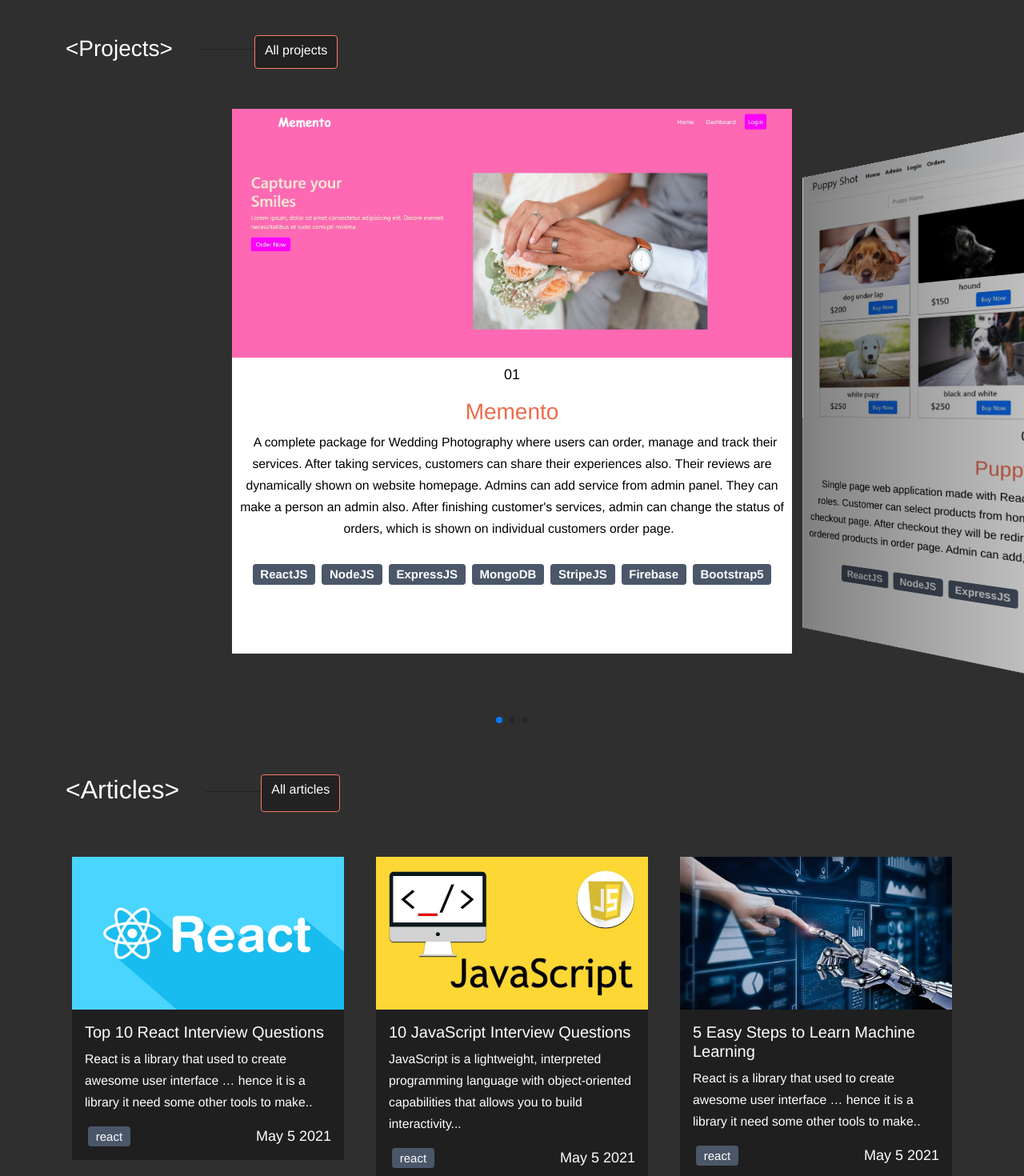
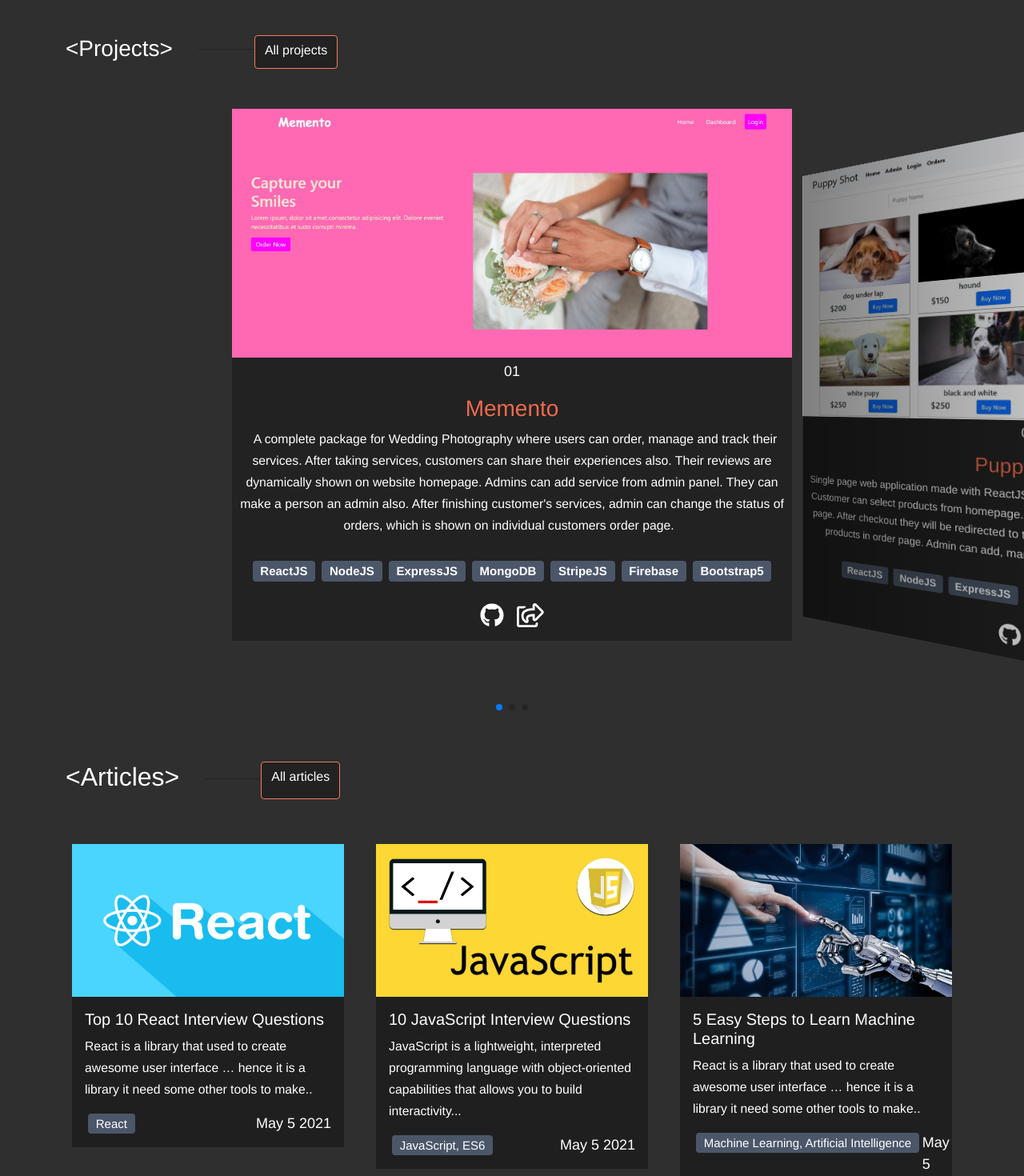
Before and after one commit to MarufHimalay/portfolio-website, a React (Create React App) app: page / in a window 1280 px wide. Shown: the part 600-2070 px from the top of the page at 80% size. Built offline with nearby package versions, Linux system fonts and the light colour scheme.

Commit message:
final submission

```diff
--- a/src/components/About/About.js
+++ b/src/components/About/About.js
@@ -3,10 +3,10 @@ import { Badge, Container } from 'react-bootstrap';
 import myPic from '../../images/my-pic.png'
 const About = () => {
     return (
-        <div style={{ backgroundColor: "#222222" }}>
-            <div className="container vh-100 pt-3">
+        <div style={{backgroundColor:"#222222"}}>
+            <div  className="container pt-3">
                 <h3 ><span style={{ color: "white" }}>{"<"}About{">"}</span></h3>
-                <div className="row container mt-5">
+                <div className="row mt-5">
                     <div className=" col-md-6">
                         <div className="">
                             <img style={{ width: "300px" }} src={myPic} alt="" srcset="" />
@@ -15,7 +15,7 @@ const About = () => {
                             <br />
                         </div>
                     </div>
-                    <div className="col-md-6 d-flex justify-content-center">
+                    <div  className="col-md-6 d-flex justify-content-center">
                         <div className="w-75">
                             <div className="mt-5 mb-5">
                                 <h3 className="text-white">My skills</h3>
@@ -46,12 +46,10 @@ const About = () => {
                         </div>
 
                     </div>
-
-
                 </div>
                 <h3 className="mb-0" ><span style={{ color: "white" }}>{"<"}About{"/>"}</span></h3>
             </div>
-        </div>
+            </div>
     );
 };
 
--- a/src/components/Blogs/Blogs.js
+++ b/src/components/Blogs/Blogs.js
@@ -11,7 +11,7 @@ const Blogs = () => {
             banner: react,
             title: "Top 10 React Interview Questions",
             description: "React is a library that used to create awesome user interface … hence it is a library it need some other tools to make..",
-            technology: ["react"],
+            technology: ["React"],
             date: "May 5 2021",
             link:"https://m-u-maruf1999.medium.com/top-10-react-interview-questions-fe530145359e"
 
@@ -20,7 +20,7 @@ const Blogs = () => {
             banner: javascript,
             title: "10 JavaScript Interview Questions",
             description: "JavaScript is a lightweight, interpreted programming language with object-oriented capabilities that allows you to build interactivity...",
-            technology: ["react"],
+            technology: ["JavaScript, ES6"],
             date: "May 5 2021",
             link:"https://m-u-maruf1999.medium.com/10-javascript-interview-questions-df810841ed23"
 
@@ -29,7 +29,7 @@ const Blogs = () => {
             banner: machineLearning,
             title: "5 Easy Steps to Learn Machine Learning",
             description: "React is a library that used to create awesome user interface … hence it is a library it need some other tools to make..",
-            technology: ["react"],
+            technology: ["Machine Learning, Artificial Intelligence"],
             date: "May 5 2021",
             link:"https://m-u-maruf1999.medium.com/5-easy-steps-to-learn-machine-learning-118f4cea81d1"
 
--- a/src/components/Carousel/Slider.js
+++ b/src/components/Carousel/Slider.js
@@ -75,16 +75,16 @@ export default function Slider() {
             }} pagination={true} className="mySwiper">
                 {
                     pdData.map(pd => <SwiperSlide>
-                        <div className="">
+                        <div  style={{backgroundColor:"#222222"}} className="">
 
                             <div className="">
                                 <img style={{ width: '100%' }} src={pd.image} alt="" srcset="" />
                             </div>
                             <div id="pd-description" className="">
-                                <div className="p-2 mb-3">
-                                    <p style={{ color: "#D0CCA" }}>0{pd.id}</p>
+                                <div className="p-1 mb-2">
+                                    <p className="text-white">0{pd.id}</p>
                                     <h3 style={{ color: "#EE6B4D" }}>{pd.title}</h3>
-                                    <small className="p-2" >{pd.description}</small>
+                                    <small className="text-white p-2" >{pd.description}</small>
                                     <br />
                                     <br />
                                     {
--- a/src/components/Footer/Footer.js
+++ b/src/components/Footer/Footer.js
@@ -5,11 +5,11 @@ import { faFacebookF, faGithub, faLinkedin, faLinkedinIn, faMediumM } from '@for
 init("user_MU9AWoBbDuXGEuBq3jJEA");
 const Footer = () => {
     return (
-        <div style={{backgroundColor:"#1F1F1F"}}>
+        <div  style={{backgroundColor:"#1F1F1F"}}>
             <div className="container text-center">
                 <p className="text-white">Designed & Built by <a href="https://github.com/MarufHimalay">Moin Uddin Maruf</a></p>
             </div>
-            <div className="mt-4 d-flex justify-content-center">
+            <div className="pt-2 d-flex justify-content-center">
                 <a href="https://github.com/MarufHimalay" target="_blank" rel="noreferrer"><FontAwesomeIcon className="m-2" style={{ color: "white", fontSize: "30px" }} icon={faGithub} /></a>
                 <a href="https://www.linkedin.com/in/moinuddinmaruf/" target="_blank" rel="noreferrer"><FontAwesomeIcon className="m-2" style={{ color: "white", fontSize: "30px" }} icon={faLinkedin} /></a>
                 <a href="https://www.facebook.com/maruf.moeen/" target="_blank" rel="noreferrer"><FontAwesomeIcon className="m-2" style={{ color: "white", fontSize: "30px" }} icon={faFacebookF} /></a>
--- a/src/components/Project/Project.js
+++ b/src/components/Project/Project.js
@@ -15,7 +15,7 @@ const Project = ({project}) => {
             </div>
             <div   style={{borderRadius: '5px'}} className="col-md-6">
                 <div className=" my-2">
-                <p >0{project.id}</p>
+                <p className="text-white" >0{project.id}</p>
                 <h3 style={{color:"#EE6B4D"}}>{project.title}</h3>
                 <p style={{color:"#E6F1FF"}}>{project.description}</p>
                 {
```
